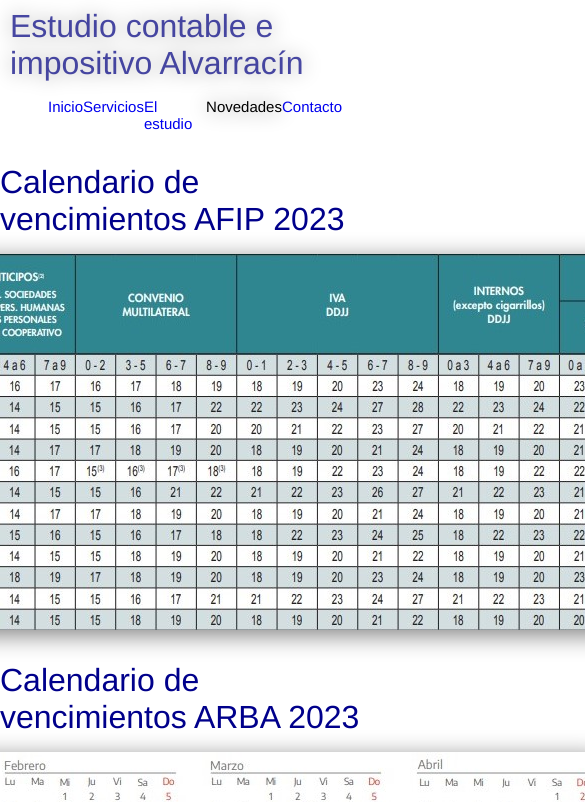
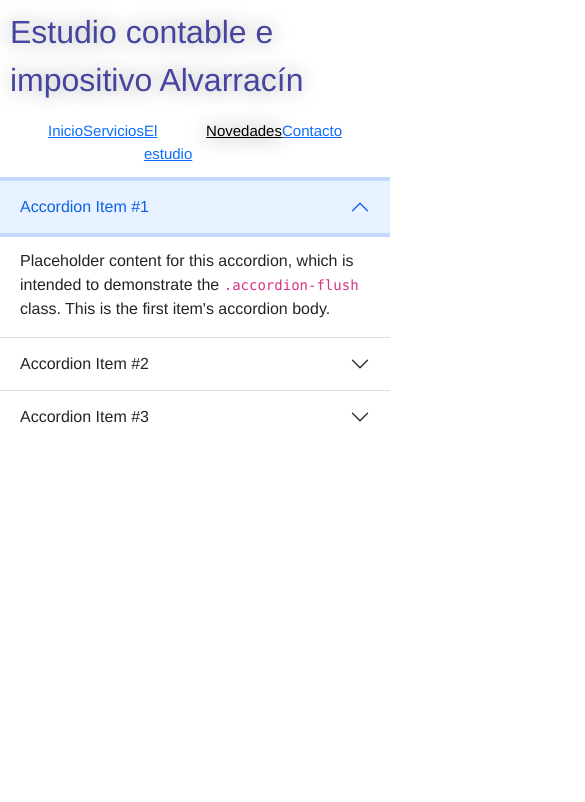
Before and after one commit to galvarracin/nuevositio, a plain HTML site: page vistas/novedades.html in a window 390 px wide. Both pictures are taken after a click on the link "Novedades". Shown: the top 802 px of the page, 585 px wide, since content can reach past the window. Drawn offline with nearby package versions, Linux system fonts and the light colour scheme.

Commit message:
AREA SERVICIOS ARREGLO

```diff
--- a/css/estilos.css
+++ b/css/estilos.css
@@ -391,13 +391,15 @@
         display: flex;
         padding-left: 2rem;
         padding-right: 2rem;
+        padding-top: 0;
 
     }
 
     .section__div__parrafo {
-        padding-left: 2rem;
-        padding-right: 2rem;
-        font-size: 10px;
+        padding-left: 1rem;
+        padding-top: 1rem;
+        padding-right: 0.7rem;
+        font-size: 15px;
     }
 
     .footer{
@@ -427,6 +429,7 @@
     }
 
 
+
 }
 
 
--- a/vistas/novedades.html
+++ b/vistas/novedades.html
@@ -5,6 +5,7 @@
     <meta http-equiv="X-UA-Compatible" content="IE=edge">
     <meta name="viewport" content="width=
     , initial-scale=1.0">
+    <link href="https://cdn.jsdelivr.net/npm/bootstrap@5.2.3/dist/css/bootstrap.min.css" rel="stylesheet" integrity="sha384-rbsA2VBKQhggwzxH7pPCaAqO46MgnOM80zW1RWuH61DGLwZJEdK2Kadq2F9CUG65" crossorigin="anonymous">
     <title>Estudio contable e impositivo Alvarracín</title>
     <link rel="shortcut icon" href="../img/calc.png">
     <link rel="stylesheet" href="../css/estilos.css">
@@ -32,6 +33,47 @@
     </header>
 
 
+
+<head>
+    <div class="accordion accordion-flush" id="accordionFlushExample">
+        <div class="accordion-item">
+          <h2 class="accordion-header" id="flush-headingOne">
+            <button class="accordion-button collapsed" type="button" data-bs-toggle="collapse" data-bs-target="#flush-collapseOne" aria-expanded="false" aria-controls="flush-collapseOne">
+              Accordion Item #1
+            </button>
+          </h2>
+          <div id="flush-collapseOne" class="accordion-collapse collapse" aria-labelledby="flush-headingOne" data-bs-parent="#accordionFlushExample">
+            <div class="accordion-body">Placeholder content for this accordion, which is intended to demonstrate the <code>.accordion-flush</code> class. This is the first item's accordion body.</div>
+          </div>
+        </div>
+        <div class="accordion-item">
+          <h2 class="accordion-header" id="flush-headingTwo">
+            <button class="accordion-button collapsed" type="button" data-bs-toggle="collapse" data-bs-target="#flush-collapseTwo" aria-expanded="false" aria-controls="flush-collapseTwo">
+              Accordion Item #2
+            </button>
+          </h2>
+          <div id="flush-collapseTwo" class="accordion-collapse collapse" aria-labelledby="flush-headingTwo" data-bs-parent="#accordionFlushExample">
+            <div class="accordion-body">Placeholder content for this accordion, which is intended to demonstrate the <code>.accordion-flush</code> class. This is the second item's accordion body. Let's imagine this being filled with some actual content.</div>
+          </div>
+        </div>
+        <div class="accordion-item">
+          <h2 class="accordion-header" id="flush-headingThree">
+            <button class="accordion-button collapsed" type="button" data-bs-toggle="collapse" data-bs-target="#flush-collapseThree" aria-expanded="false" aria-controls="flush-collapseThree">
+              Accordion Item #3
+            </button>
+          </h2>
+          <div id="flush-collapseThree" class="accordion-collapse collapse" aria-labelledby="flush-headingThree" data-bs-parent="#accordionFlushExample">
+            <div class="accordion-body">Placeholder content for this accordion, which is intended to demonstrate the <code>.accordion-flush</code> class. This is the third item's accordion body. Nothing more exciting happening here in terms of content, but just filling up the space to make it look, at least at first glance, a bit more representative of how this would look in a real-world application.</div>
+          </div>
+        </div>
+      </div>
+
+
+</head>
+
+
+
+<!--
 <head>
 
         <main class="main__novedades">
@@ -49,7 +91,8 @@
             <div class="main__calendario__imgarba4"><img src="../img/novedades_img/calendario4arba.jpg" alt="Calendario de vencimientos"></div>
 
         </main>
-
+</head>
+-->
 <footer class="footer">
     <address class="footer__contacto">
         <span class="footer__contacto__novedades">
@@ -66,7 +109,7 @@
 
 </footer>
 
-
+<script src="https://cdn.jsdelivr.net/npm/bootstrap@5.2.3/dist/js/bootstrap.bundle.min.js" integrity="sha384-kenU1KFdBIe4zVF0s0G1M5b4hcpxyD9F7jL+jjXkk+Q2h455rYXK/7HAuoJl+0I4" crossorigin="anonymous"></script>
 </body>
 
 </html>
```
